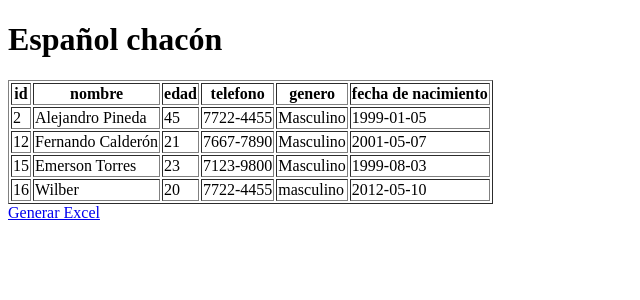
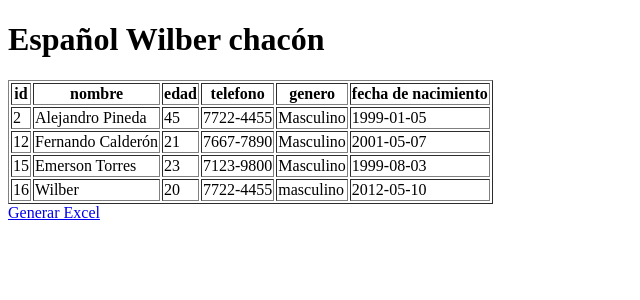
Before and after one commit to wilber-chacon/ramas, a PHP site: page / in a window 1280 px wide. Shown: the top 300 px of the page, without its empty margins (0-640 px from the left). Run offline with PHP 8.4, Linux system fonts and the light colour scheme; data comes from the database, SQL or seed files in the repository.

Commit message:
Segundo commit

```diff
--- a/index.php
+++ b/index.php
@@ -8,7 +8,7 @@
     <title>Personas</title>
 </head>
 <body>
-    <h1>Español chacón</h1>
+    <h1>Español Wilber chacón</h1>
 
 <table border="1">
     <tr>
```
